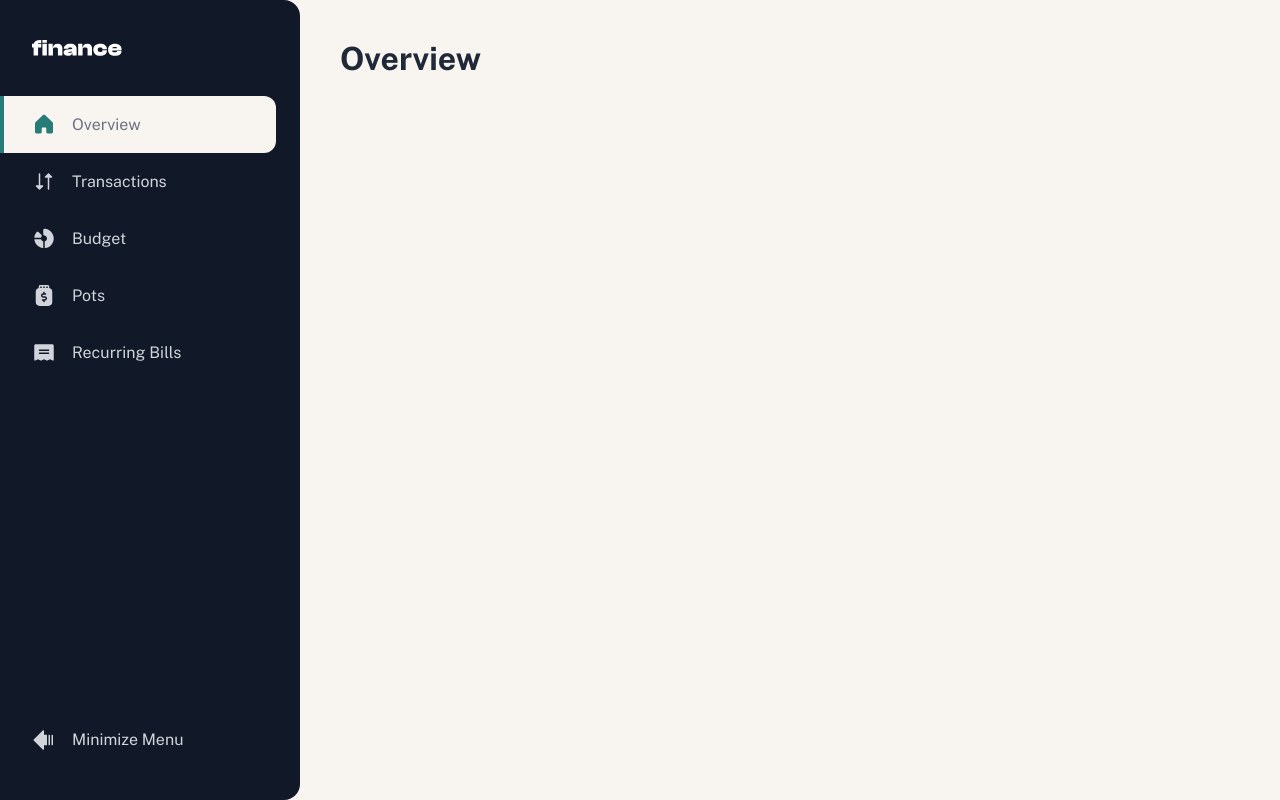
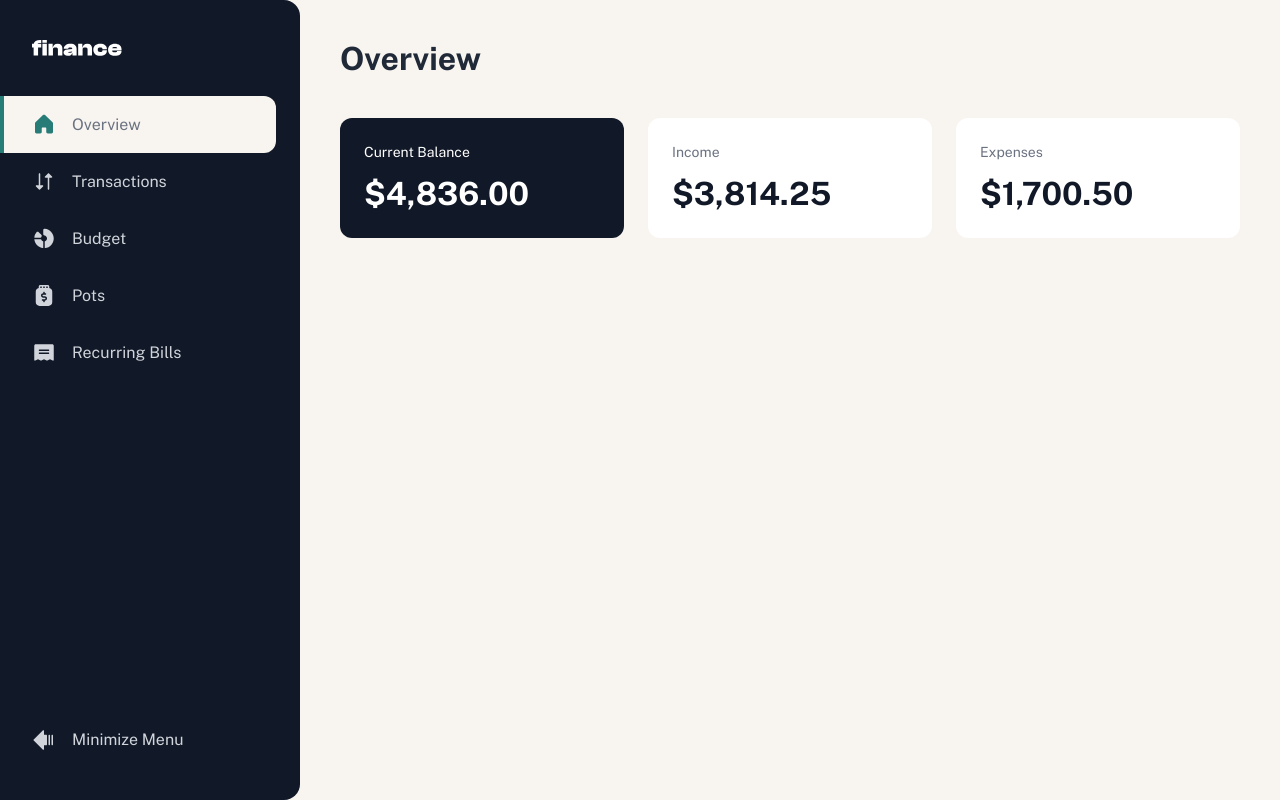
Before and after one commit to Pentium133/money-vue, a Nuxt app: page / in a window 1280 px wide. Built offline with nearby package versions, Linux system fonts and the light colour scheme.

Commit message:
add block summary

```diff
--- /dev/null
+++ b/components/Summary.vue
@@ -0,0 +1,16 @@
+<template>
+  <div class="flex flex-col justify-between gap-6 lg:flex-row">
+    <div class="flex-1 rounded-xl bg-gray-900 p-6">
+      <p class="text-preset-4 mb-3 text-white">Current Balance</p>
+      <p class="text-preset-1 font-bold text-white">$4,836.00</p>
+    </div>
+    <div class="flex-1 rounded-xl bg-white p-6">
+      <p class="text-preset-4 mb-3 text-gray-500">Income</p>
+      <p class="text-preset-1 font-bold text-gray-900">$3,814.25</p>
+    </div>
+    <div class="flex-1 rounded-xl bg-white p-6">
+      <p class="text-preset-4 mb-3 text-gray-500">Expenses</p>
+      <p class="text-preset-1 font-bold text-gray-900">$1,700.50</p>
+    </div>
+  </div>
+</template>
--- a/pages/index.vue
+++ b/pages/index.vue
@@ -1,6 +1,7 @@
 Transactions
 <template>
-  <div class="pl-10 pt-10">
-    <h1 class="text-preset-1 font-bold text-gray-800">Overview</h1>
+  <div class="p-10">
+    <h1 class="text-preset-1 mb-10 font-bold text-gray-800">Overview</h1>
+    <Summary />
   </div>
 </template>
```
